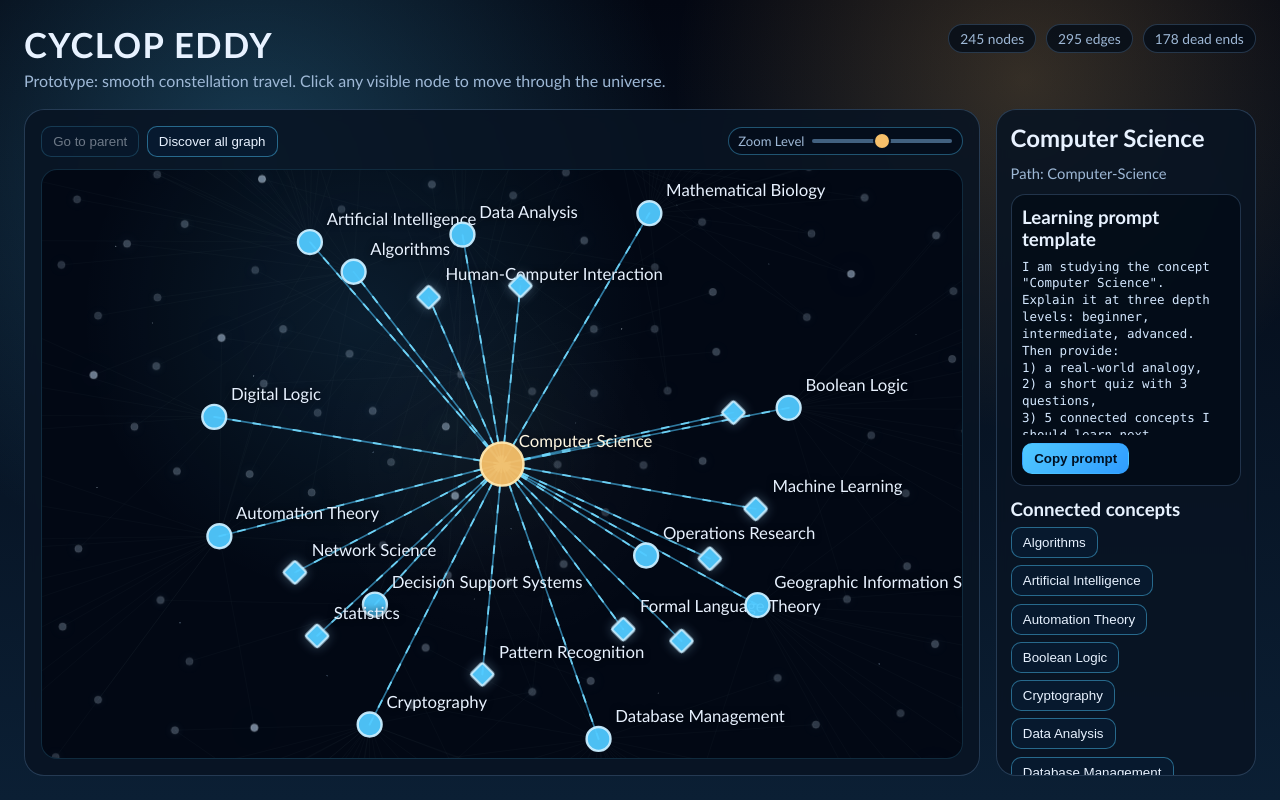
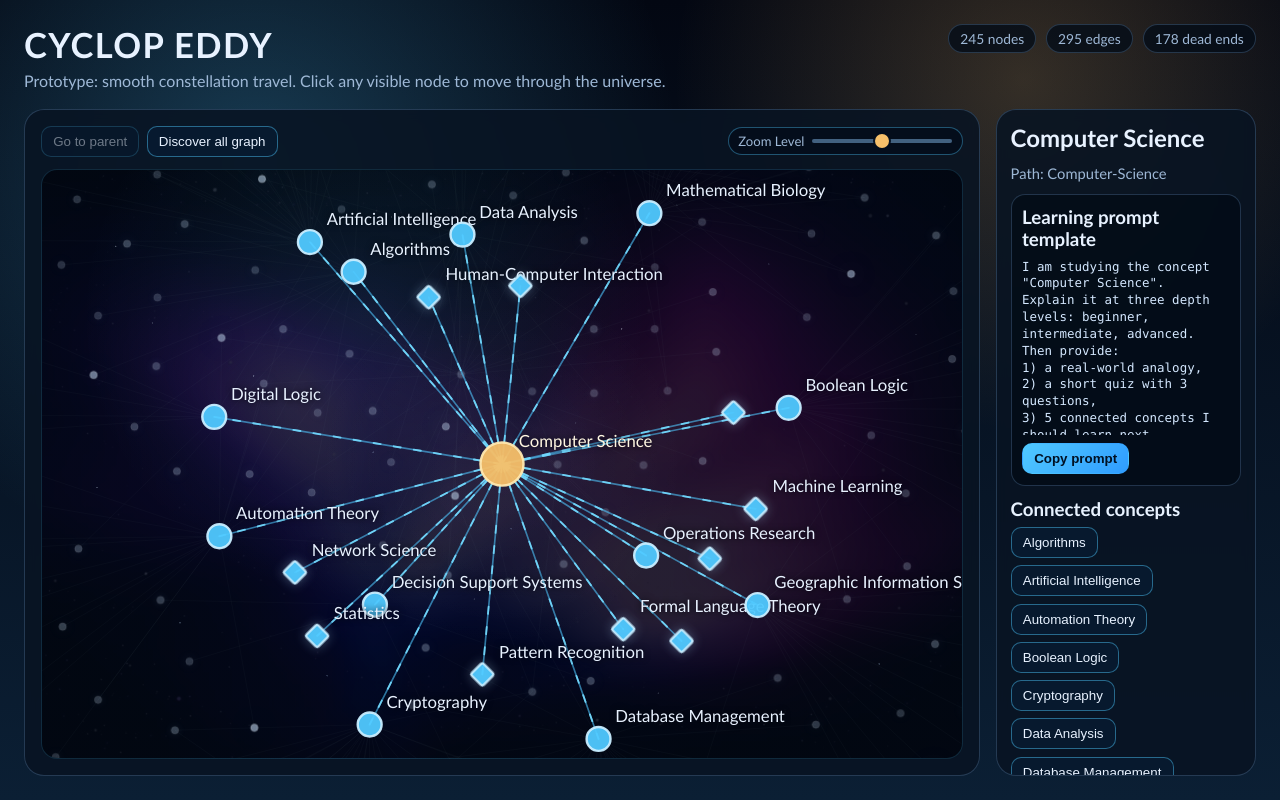
Before and after one commit to BastienSegura/cyclop-eddy, a Next.js app in the folder gui/: page / in a window 1280 px wide. Built offline with nearby package versions, Linux system fonts and the light colour scheme.

Commit message:
Add subtle aurora background image to graph panel

```diff
--- a/gui/src/app/globals.css
+++ b/gui/src/app/globals.css
@@ -199,6 +199,8 @@ body {
   background:
     radial-gradient(circle at center, rgba(255, 255, 255, 0.035), transparent 34%),
     radial-gradient(circle at 35% 25%, rgba(80, 201, 255, 0.11), transparent 38%),
+    linear-gradient(rgba(2, 8, 20, 0.86), rgba(2, 8, 20, 0.86)),
+    url("/images/backgrounds/aurora-borealis-wallhaven-499e7x.jpg") center / cover no-repeat,
     #020814;
 }
 
```
Also changed, not shown: gui/public/images/backgrounds/aurora-borealis-wallhaven-499e7x.jpg (added).
